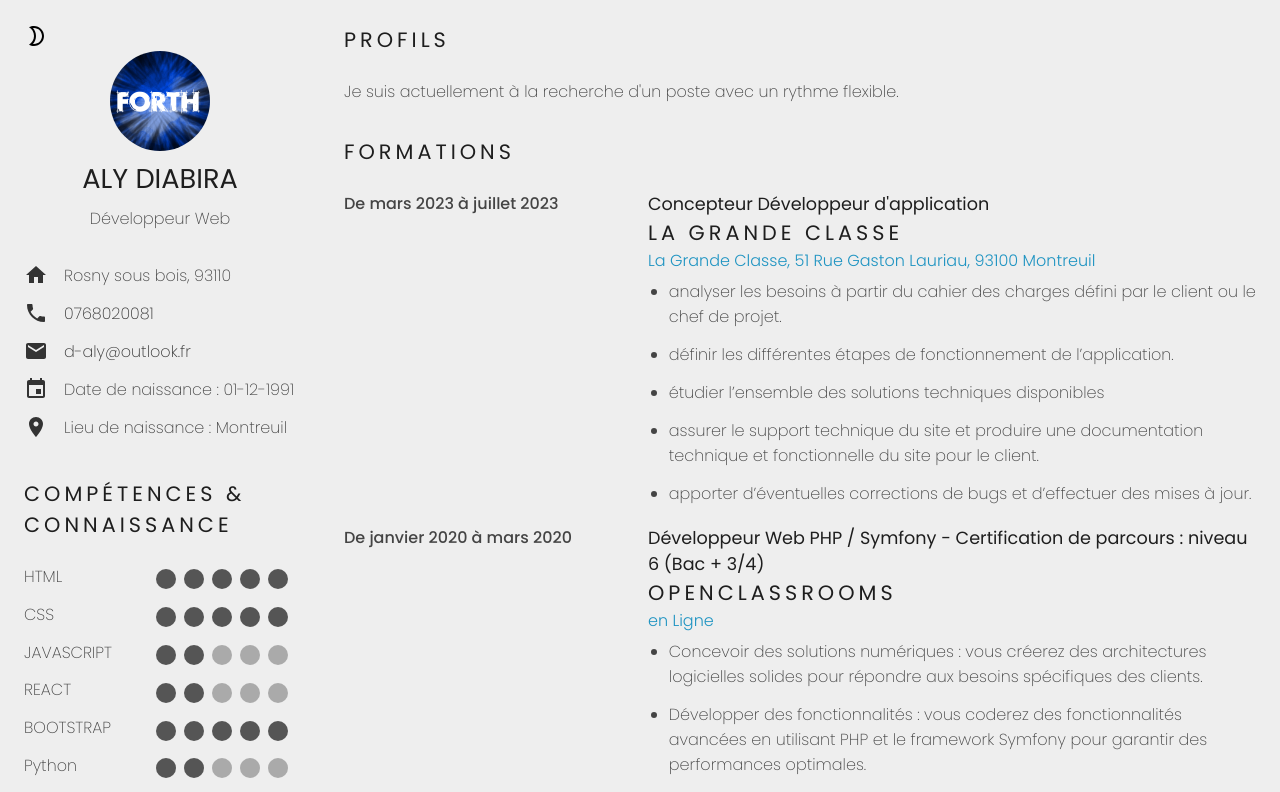
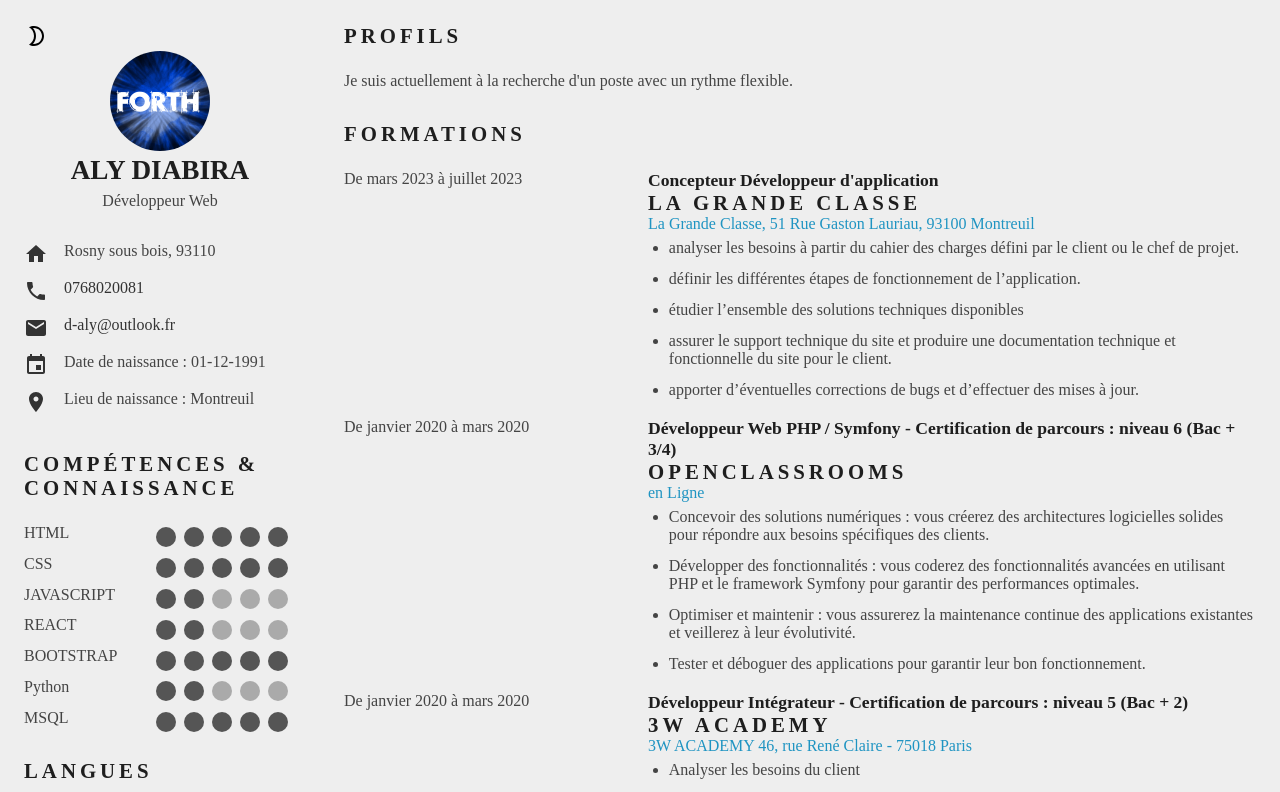
Before and after one commit to Alydiabira/CV-EN-LIGNE-AVEC-REACT.JS, a React (Vite) app: page / in a window 1280 px wide. Shown: the top 792 px of the page. Built offline with nearby package versions, Linux system fonts and the light colour scheme.

Commit message:
Update App.css

```diff
--- a/src/App.css
+++ b/src/App.css
@@ -1,4 +1,4 @@
-@import url("https://fonts.googleapis.com/css2?family=Poppins:wght@100;200;300;400;500");
+@import url('https://fonts.googleapis.com/css2?family=Nunito+Sans:ital,opsz,wght@0,6..12,200..1000;1,6..12,200..1000&display=swap');
 
 *,
 ::before,
@@ -65,7 +65,7 @@
 h2,
 h3 {
   margin-bottom: var(--spacing-1);
-  font-weight: 400;
+  font-weight:bolder 400;
   color: #1e1e1e;
 }
 .dark h1,
```
